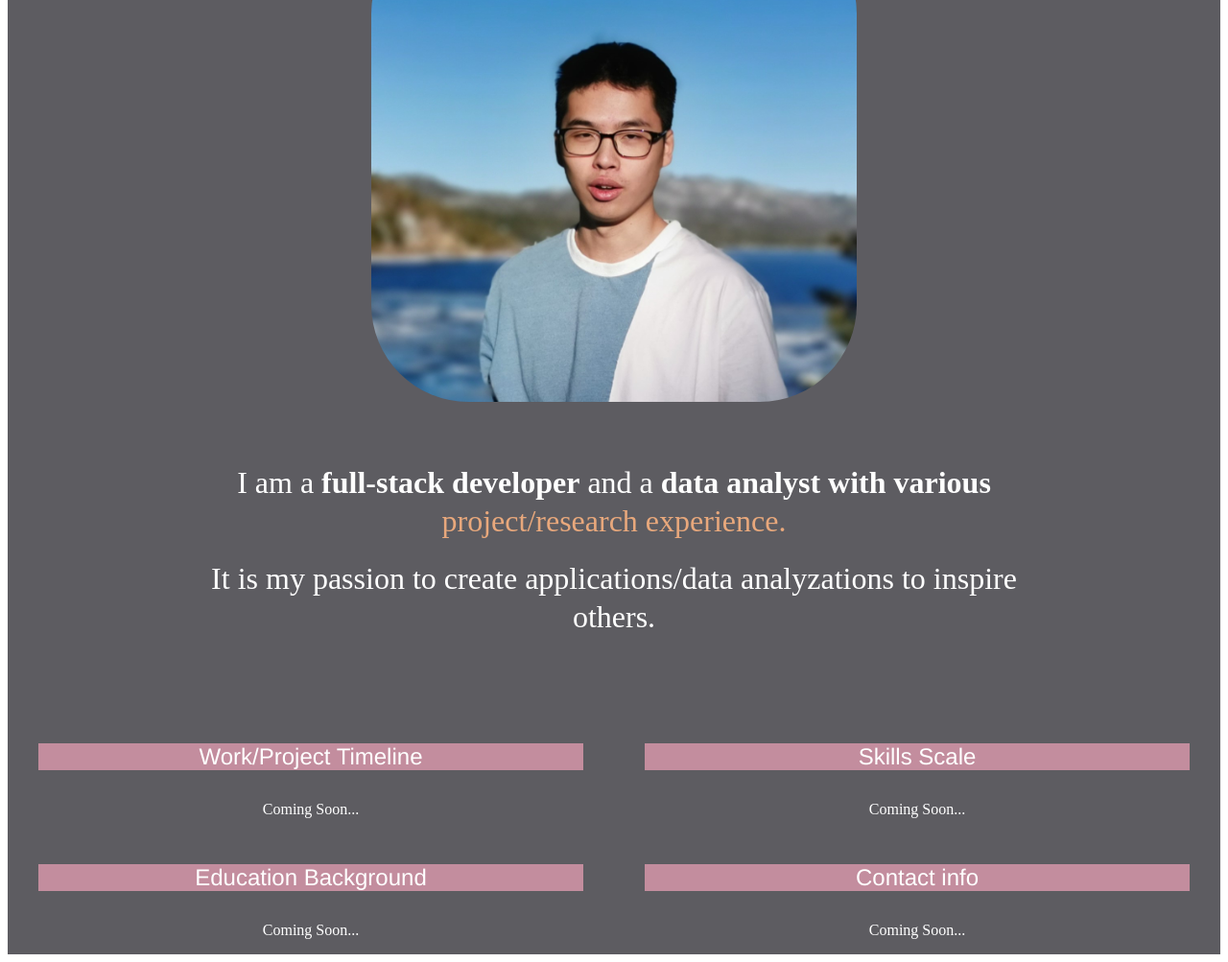
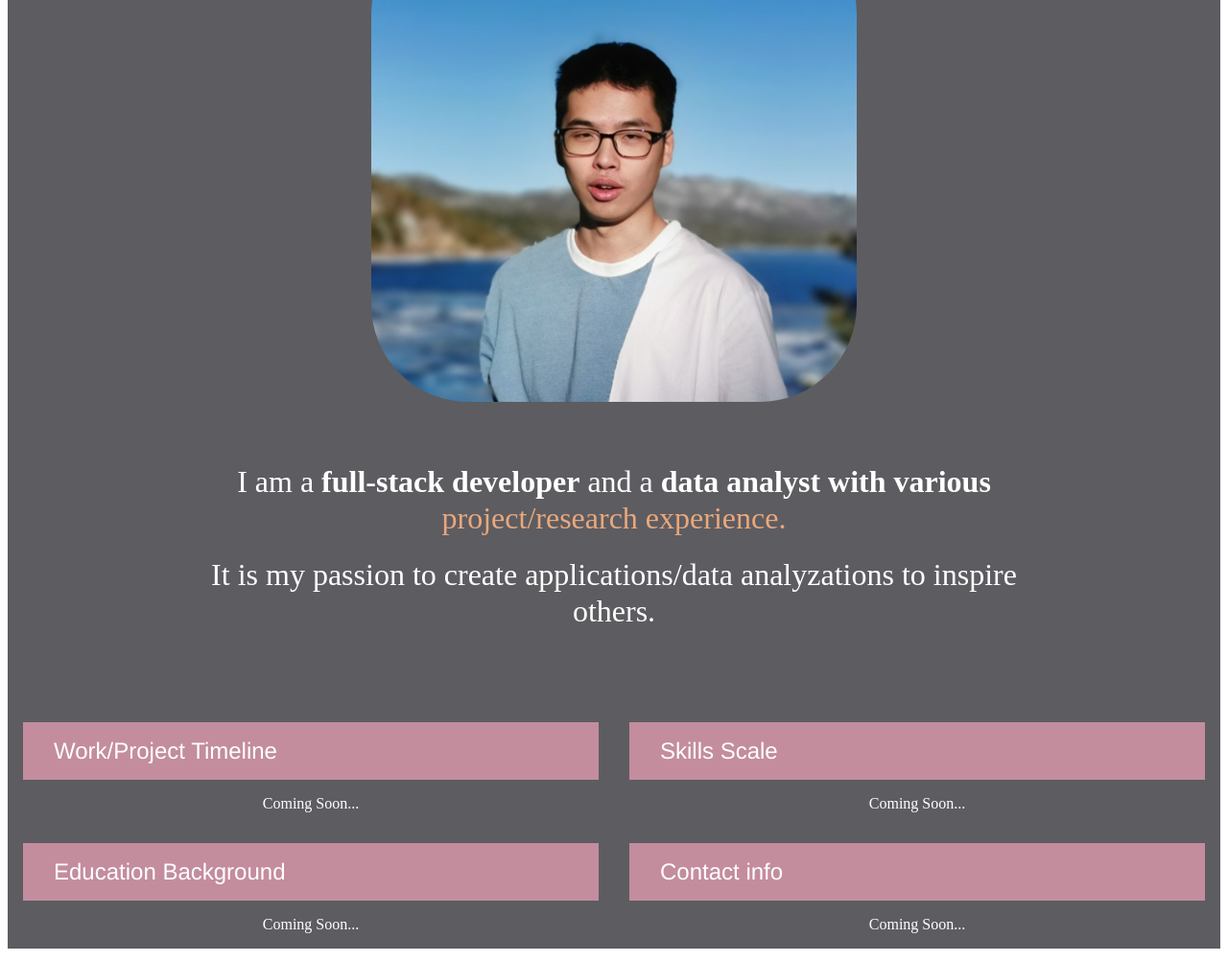
Before and after one commit to ZhanchongDeng/ZhanchongDeng.github.io, a Gatsby site: page / in a window 1280 px wide. Shown: the part 1067-2070 px from the top of the page at 96% size. Built offline with nearby package versions, Linux system fonts and the light colour scheme; Gatsby itself is replaced by a stand-in of ours.

Commit message:
Fix some font

```diff
--- a/src/css/index.css
+++ b/src/css/index.css
@@ -59,7 +59,7 @@ h1, h2, h3, h4, p, ul {
 }
 .introduction p {
     margin: 2.5vh;
-    line-height: 5vh;
+    line-height: 3vw;
     width: 70%;
     font-size: 2.5vw;
 }
@@ -69,11 +69,13 @@ h1, h2, h3, h4, p, ul {
 }
 
 .preview_card h2 {
-    margin:4vh;
+    margin: 2vh;
+    padding: 2vh;
+    padding-left: 4vh;
     font-family: "brandon-grotesque","HelveticaNeue-Light","Helvetica Neue Light","Helvetica Neue",Helvetica,Arial,"Lucida Grande","sans-serif";
     font-weight: lighter;
     background: #c38d9e;
-    text-align: center;
+    text-align: left;
 }
 .preview_card p {
     text-align: center;
```
